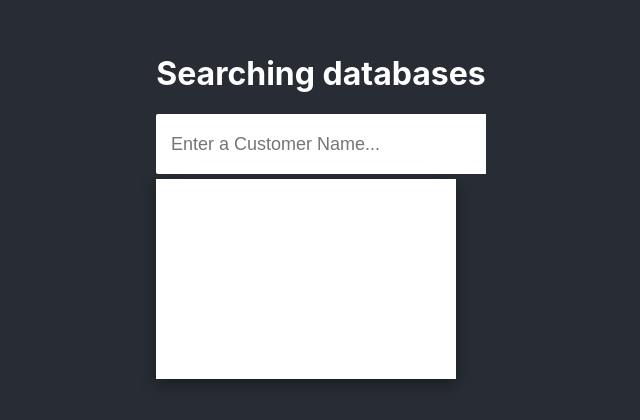
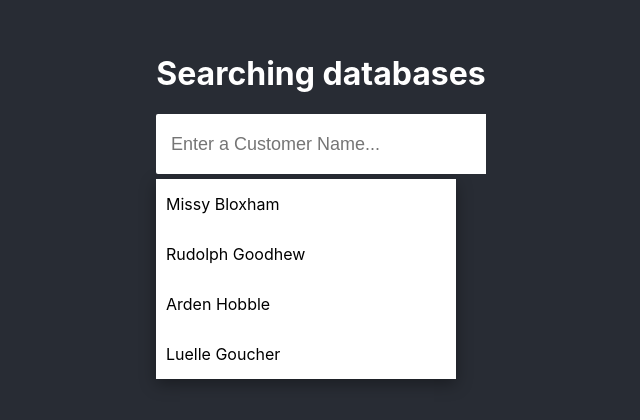
Before and after one commit to michal4511/react-app, a React (Create React App) app: page / in a window 1280 px wide. Shown: the part 194-614 px from the top of the page, without its empty margins (319-959 px from the left). Built offline with nearby package versions, Linux system fonts and the light colour scheme.

Commit message:
dataResult block with customer's name is ready

```diff
--- a/src/App.js
+++ b/src/App.js
@@ -1,12 +1,13 @@
 import './App.css';
 import SearchBar from './Components/SearchBar';
+import CustomerData from './MOCK_DATA.json';
 
 function App() {
   return (
     <div className="App">
       <header className="App-header">
         <h1>Searching databases</h1>
-        <SearchBar placeholder="Enter a Customer Name..." />
+        <SearchBar placeholder="Enter a Customer Name..." data={CustomerData}/>
       </header>
     </div>
   );
--- a/src/Components/SearchBar.css
+++ b/src/Components/SearchBar.css
@@ -44,3 +44,11 @@ input:focus {
 .dataItem p {
     margin-left: 10px;
 }
+
+a {
+    text-decoration: none;
+}
+
+a:hover {
+    background-color: lightgrey;
+}
--- a/src/Components/SearchBar.js
+++ b/src/Components/SearchBar.js
@@ -1,13 +1,21 @@
 import React from 'react';
 import "./SearchBar.css"
 
-function SearchBar({placeholder,key}) {
+function SearchBar({placeholder,data}) {
     return (
         <div className="search">
             <div className="inputSearch">
-                <input type="text" placeholder={placeholder} key={key}/>
+                <input type="text" placeholder={placeholder}/>
             </div>
-            <div className="dataResult"></div>
+            <div className="dataResult">
+                {data.map((value, key) => {
+                    return (
+                        <a className="dataItem" href="#" key={key} target="_blank" rel="noreferrer">
+                            <p>{value.full_name}</p>
+                        </a>
+                    );
+                })}
+            </div>
         </div>
     )
 }
```
Also changed, not shown: src/MOCK_DATA.json (renamed from src/MOCK_DATA (4).json).
